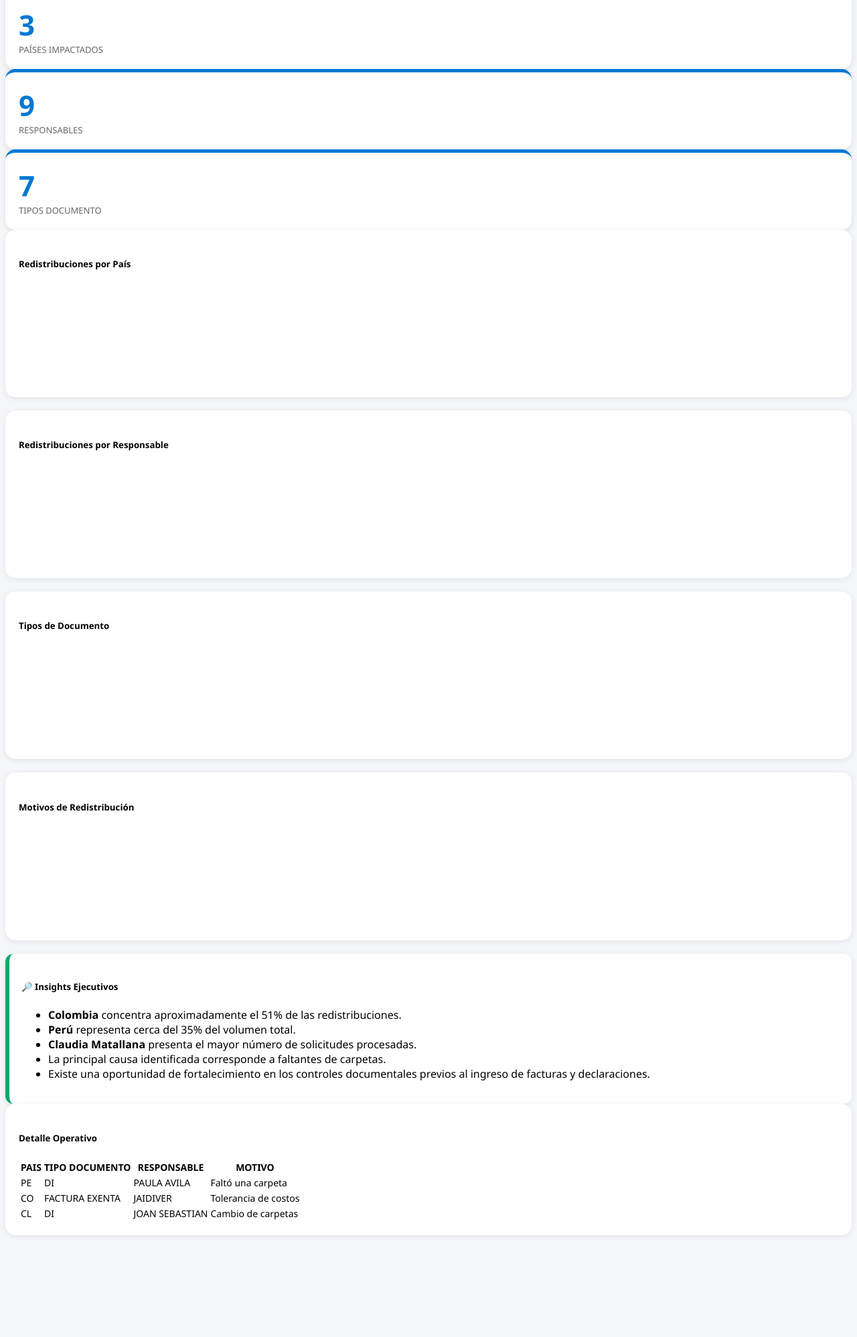
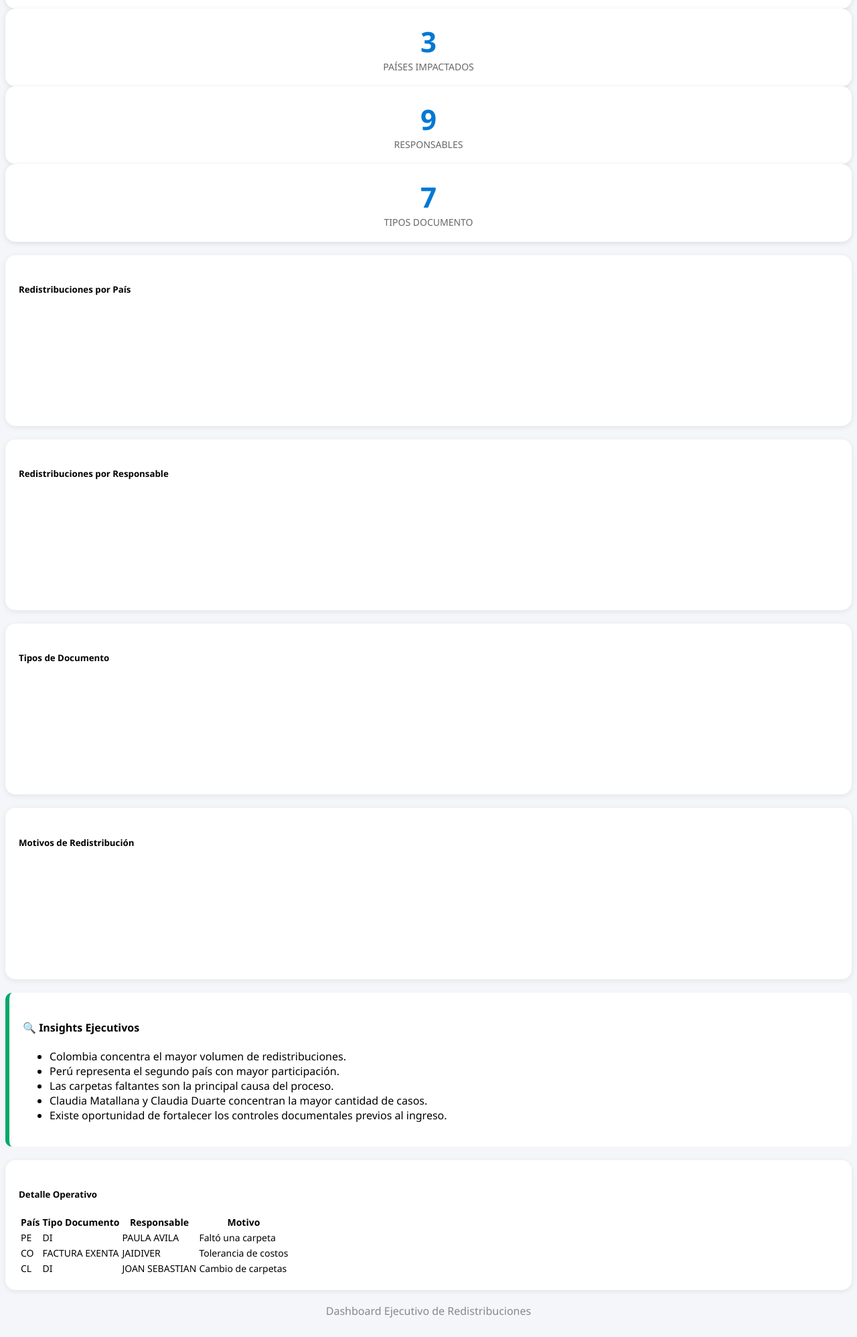
Before and after one commit to quirogagarzonn-ui/redistribuciones-dashboard, a plain HTML site: page index.html in a window 1280 px wide. Shown: the part 327-2323 px from the top of the page at 67% size. Before the commit the page ends 2179 px from the top, so only its background shows below. Drawn offline with Linux system fonts and the light colour scheme.

Commit message:
Refactor index.html for layout and style improvements
Updated styles and structure for improved layout and design consistency. Changed header and KPI card structure, updated chart card styles, and adjusted insights section.

```diff
--- a/index.html
+++ b/index.html
@@ -1,8 +1,9 @@
 <!DOCTYPE html>
 <html lang="es">
+
 <head>
 <meta charset="UTF-8">
-<meta name="viewport" content="width=device-width, initial-scale=1.0">
+<meta name="viewport" content="width=device-width, initial-scale=1">
 
 <title>Panel Ejecutivo de Redistribuciones</title>
 
@@ -18,25 +19,25 @@ body{
 }
 
 .header{
-    background:#0078D4;
+    background:linear-gradient(135deg,#0078D4,#0057a3);
     color:white;
-    padding:20px;
-    border-radius:12px;
-    margin-bottom:25px;
+    border-radius:20px;
+    padding:25px;
+    margin-bottom:20px;
     box-shadow:0 4px 12px rgba(0,0,0,.15);
 }
 
-.kpi-card{
+.kpi{
     background:white;
     border-radius:15px;
     padding:20px;
-    box-shadow:0 2px 10px rgba(0,0,0,.10);
+    text-align:center;
+    box-shadow:0 2px 8px rgba(0,0,0,.1);
     transition:.3s;
-    border-top:5px solid #0078D4;
 }
 
-.kpi-card:hover{
-    transform:translateY(-3px);
+.kpi:hover{
+    transform:translateY(-5px);
 }
 
 .kpi-number{
@@ -46,45 +47,40 @@ body{
 }
 
 .kpi-title{
+    font-size:14px;
     color:#666;
     text-transform:uppercase;
-    font-size:13px;
 }
 
-.chart-card{
+.card-dashboard{
     background:white;
     border-radius:15px;
     padding:20px;
+    margin-top:20px;
     box-shadow:0 2px 8px rgba(0,0,0,.08);
+}
+
+.card-dashboard h5{
+    font-weight:600;
     margin-bottom:20px;
 }
 
-.section-title{
-    font-weight:600;
-    margin-bottom:15px;
-}
-
-.insight-card{
+.insights{
     background:#ffffff;
     border-left:6px solid #00a86b;
-    border-radius:12px;
-    padding:18px;
-    box-shadow:0 2px 8px rgba(0,0,0,.08);
-}
-
-.table-card{
-    background:white;
-    border-radius:15px;
+    border-radius:10px;
     padding:20px;
-    box-shadow:0 2px 8px rgba(0,0,0,.08);
+    margin-top:20px;
 }
 
 table{
     font-size:14px;
 }
 
-.badge-country{
-    background:#0078D4;
+footer{
+    text-align:center;
+    padding:20px;
+    color:#888;
 }
 
 </style>
@@ -95,35 +91,35 @@ table{
 <div class="container-fluid p-4">
 
 <div class="header">
-    <h2>📊 PANEL EJECUTIVO DE REDISTRIBUCIONES</h2>
-    <div>Seguimiento Operativo • Agosto - Septiembre 2026</div>
+    <h1>📊 PANEL EJECUTIVO DE REDISTRIBUCIONES</h1>
+    <p class="mb-0">Seguimiento Operativo | Agosto - Septiembre 2026</p>
 </div>
 
-<div class="row g-4 mb-4">
+<div class="row g-4">
 
 <div class="col-md-3">
-        <div class="kpi-card text-center">
+    <div class="kpi">
         <div class="kpi-number">49</div>
         <div class="kpi-title">Total Redistribuciones</div>
     </div>
 </div>
 
 <div class="col-md-3">
-        <div class="kpi-card text-center">
+    <div class="kpi">
         <div class="kpi-number">3</div>
         <div class="kpi-title">Países Impactados</div>
     </div>
 </div>
 
 <div class="col-md-3">
-        <div class="kpi-card text-center">
+    <div class="kpi">
         <div class="kpi-number">9</div>
         <div class="kpi-title">Responsables</div>
     </div>
 </div>
 
 <div class="col-md-3">
-        <div class="kpi-card text-center">
+    <div class="kpi">
         <div class="kpi-number">7</div>
         <div class="kpi-title">Tipos Documento</div>
     </div>
@@ -133,16 +129,16 @@ table{
 
 <div class="row">
 
-<div class="col-md-4">
-    <div class="chart-card">
-        <h5 class="section-title">Redistribuciones por País</h5>
+<div class="col-lg-4">
+<div class="card-dashboard">
+<h5>Redistribuciones por País</h5>
 <canvas id="paisChart"></canvas>
 </div>
 </div>
 
-<div class="col-md-8">
-    <div class="chart-card">
-        <h5 class="section-title">Redistribuciones por Responsable</h5>
+<div class="col-lg-8">
+<div class="card-dashboard">
+<h5>Redistribuciones por Responsable</h5>
 <canvas id="responsableChart"></canvas>
 </div>
 </div>
@@ -151,64 +147,53 @@ table{
 
 <div class="row">
 
-<div class="col-md-4">
-    <div class="chart-card">
-        <h5 class="section-title">Tipos de Documento</h5>
+<div class="col-lg-4">
+<div class="card-dashboard">
+<h5>Tipos de Documento</h5>
 <canvas id="tipoChart"></canvas>
 </div>
 </div>
 
-<div class="col-md-8">
-    <div class="chart-card">
-        <h5 class="section-title">Motivos de Redistribución</h5>
+<div class="col-lg-8">
+<div class="card-dashboard">
+<h5>Motivos de Redistribución</h5>
 <canvas id="motivoChart"></canvas>
 </div>
 </div>
 
 </div>
 
-<div class="row mb-4">
+<div class="insights">
 
-<div class="col-md-12">
-
-<div class="insight-card">
-
-<h5>🔎 Insights Ejecutivos</h5>
+<h4>🔍 Insights Ejecutivos</h4>
 
 <ul>
-
-<li><strong>Colombia</strong> concentra aproximadamente el 51% de las redistribuciones.</li>
-
-<li><strong>Perú</strong> representa cerca del 35% del volumen total.</li>
-
-<li><strong>Claudia Matallana</strong> presenta el mayor número de solicitudes procesadas.</li>
-
-<li>La principal causa identificada corresponde a faltantes de carpetas.</li>
-
-<li>Existe una oportunidad de fortalecimiento en los controles documentales previos al ingreso de facturas y declaraciones.</li>
-
+<li>Colombia concentra el mayor volumen de redistribuciones.</li>
+<li>Perú representa el segundo país con mayor participación.</li>
+<li>Las carpetas faltantes son la principal causa del proceso.</li>
+<li>Claudia Matallana y Claudia Duarte concentran la mayor cantidad de casos.</li>
+<li>Existe oportunidad de fortalecer los controles documentales previos al ingreso.</li>
 </ul>
 
 </div>
 
-</div>
+<div class="card-dashboard">
 
-</div>
-
-<div class="table-card">
-
-<h5 class="mb-3">Detalle Operativo</h5>
+<h5>Detalle Operativo</h5>
 
 <div class="table-responsive">
 
-<table class="table table-hover">
+<table class="table table-striped table-hover">
+
 <thead class="table-primary">
+
 <tr>
-<th>PAIS</th>
-<th>TIPO DOCUMENTO</th>
-<th>RESPONSABLE</th>
-<th>MOTIVO</th>
+<th>País</th>
+<th>Tipo Documento</th>
+<th>Responsable</th>
+<th>Motivo</th>
 </tr>
+
 </thead>
 
 <tbody>
@@ -242,114 +227,91 @@ table{
 
 </div>
 
+<footer>
+Dashboard Ejecutivo de Redistribuciones
+</footer>
+
 </div>
 
 <script>
 
 new Chart(document.getElementById('paisChart'), {
-
-type:'doughnut',
-
-data:{
-labels:['CO','PE','CL'],
-datasets:[{
-data:[25,17,7],
-backgroundColor:[
+    type: 'doughnut',
+    data: {
+        labels: ['CO','PE','CL'],
+        datasets: [{
+            data: [25,17,7],
+            backgroundColor: [
                 '#0078D4',
-'#1428A0',
-'#FF7A45'
+                '#00A86B',
+                '#FF914D'
             ]
         }]
     }
-
 });
 
 new Chart(document.getElementById('responsableChart'), {
-
-type:'bar',
-
-data:{
-labels:[
+    type: 'bar',
+    data: {
+        labels: [
             'CLAUDIA MATALLANA',
             'CLAUDIA DUARTE',
             'PAULA AVILA',
             'DIANA CONTRERAS',
-'JOAN SEBASTIAN',
-'JAIDIVER',
-'PAULA MISHELL',
-'VALENTINA',
-'JOAN'
+            'JOAN SEBASTIAN'
         ],
-
-datasets:[{
-label:'Redistribuciones',
-data:[12,9,9,7,4,3,2,2,1],
+        datasets: [{
+            label:'Casos',
+            data:[12,9,9,7,4],
             backgroundColor:'#0078D4'
         }]
     },
-
     options:{
-indexAxis:'y',
-responsive:true
+        indexAxis:'y'
     }
-
 });
 
 new Chart(document.getElementById('tipoChart'), {
-
-type:'doughnut',
-
+    type: 'pie',
     data:{
         labels:[
             'DI',
             'FACTURA EXENTA',
             'COMISION',
             'BL',
-'DUA',
-'CONOCIMIENTO',
-'FLETE'
+            'DUA'
         ],
-
         datasets:[{
-data:[20,14,7,2,2,2,2],
+            data:[20,14,7,4,4],
             backgroundColor:[
                 '#0078D4',
-'#1428A0',
-'#FF7A45',
                 '#00A86B',
+                '#FF914D',
                 '#9C27B0',
-'#E91E63',
-'#607D8B'
+                '#F44336'
             ]
         }]
     }
-
 });
 
 new Chart(document.getElementById('motivoChart'), {
-
     type:'bar',
-
     data:{
         labels:[
             'Faltaron carpetas',
             'Falto una carpeta',
+            'Cambio carpetas',
             'Doble comisión',
-'Cambio de carpetas',
-'Se corrige carpeta',
             'Tolerancia costos'
         ],
-
         datasets:[{
-data:[17,6,5,4,4,3],
-backgroundColor:'#0078D4'
+            data:[18,7,5,5,3],
+            backgroundColor:'#00A86B'
         }]
     },
-
     options:{
         indexAxis:'y'
     }
-
 });
 
 </script>
```
Lines whose indentation alone changed are shown as unchanged.
